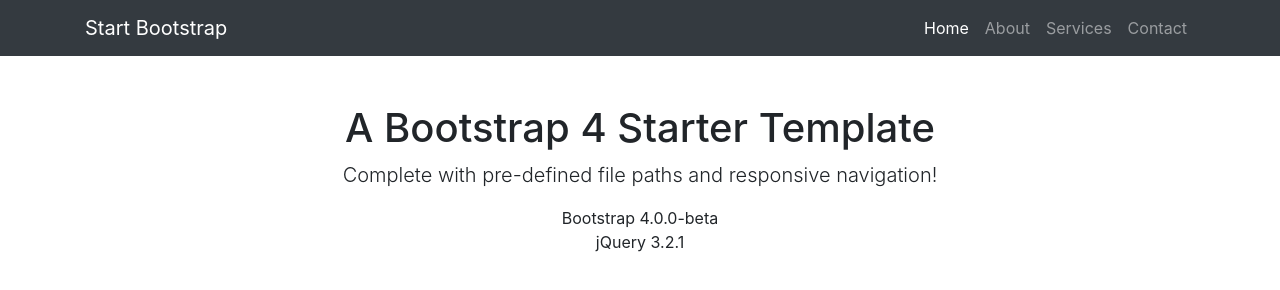
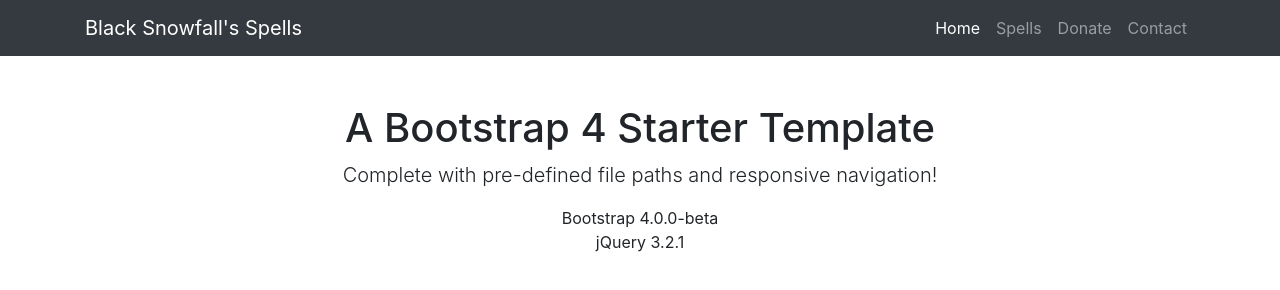
Before and after one commit to andeg8/Wiccan-Spell-Casting, a website: page index.html in a window 1280 px wide. Drawn offline with nearby package versions, Linux system fonts and the light colour scheme.

Commit message:
Update index.html

```diff
--- a/index.html
+++ b/index.html
@@ -8,7 +8,7 @@
     <meta name="description" content="">
     <meta name="author" content="">
 
-    <title>Bare - Start Bootstrap Template</title>
+    <title>Black Snowfall's Spells</title>
 
     <!-- Bootstrap core CSS -->
     <link href="vendor/bootstrap/css/bootstrap.min.css" rel="stylesheet">
@@ -33,7 +33,7 @@
     <!-- Navigation -->
     <nav class="navbar navbar-expand-lg navbar-dark bg-dark fixed-top">
       <div class="container">
-        <a class="navbar-brand" href="#">Start Bootstrap</a>
+        <a class="navbar-brand" href="#">Black Snowfall's Spells</a>
         <button class="navbar-toggler" type="button" data-toggle="collapse" data-target="#navbarResponsive" aria-controls="navbarResponsive" aria-expanded="false" aria-label="Toggle navigation">
           <span class="navbar-toggler-icon"></span>
         </button>
@@ -45,13 +45,13 @@
               </a>
             </li>
             <li class="nav-item">
-              <a class="nav-link" href="#">About</a>
+              <a class="nav-link" href="Spells.html">Spells</a>
             </li>
             <li class="nav-item">
-              <a class="nav-link" href="#">Services</a>
+              <a class="nav-link" href="">Donate</a>
             </li>
             <li class="nav-item">
-              <a class="nav-link" href="#">Contact</a>
+              <a class="nav-link" href="Contact.html">Contact</a>
             </li>
           </ul>
         </div>
```
